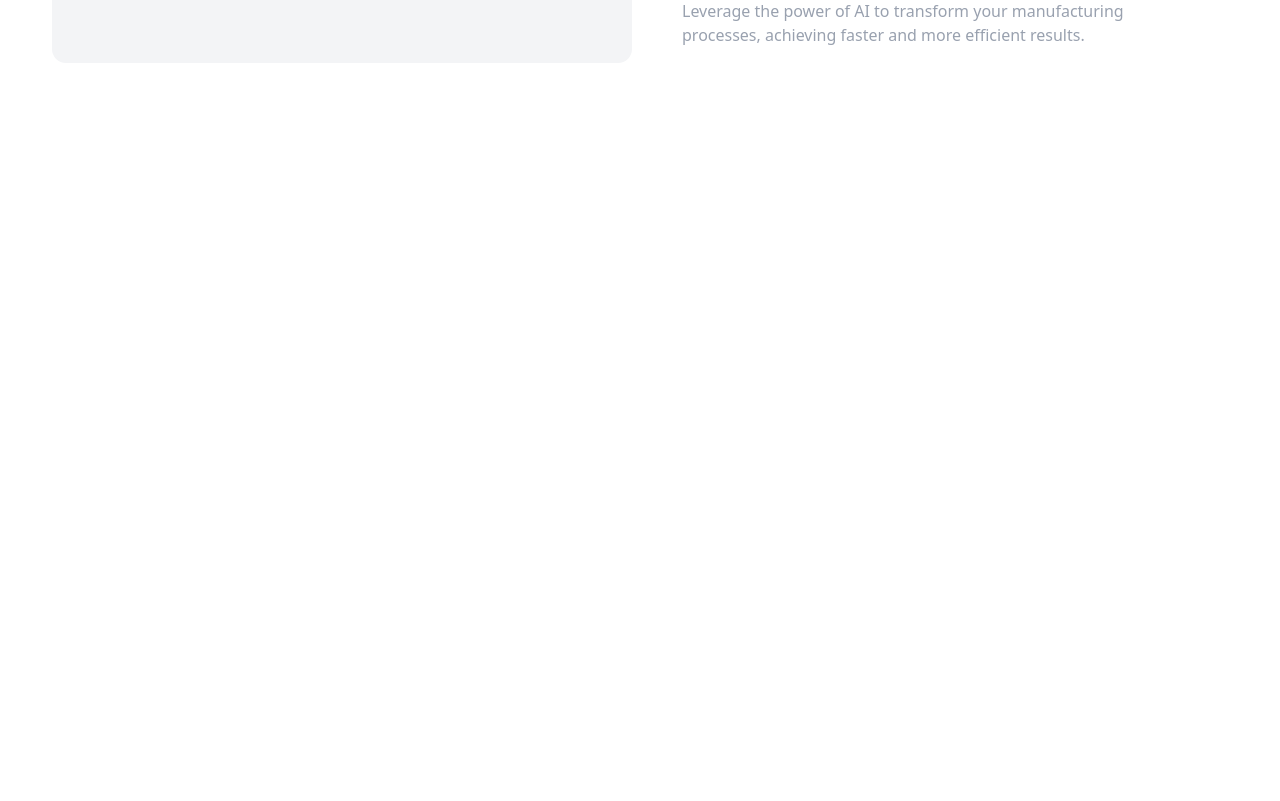
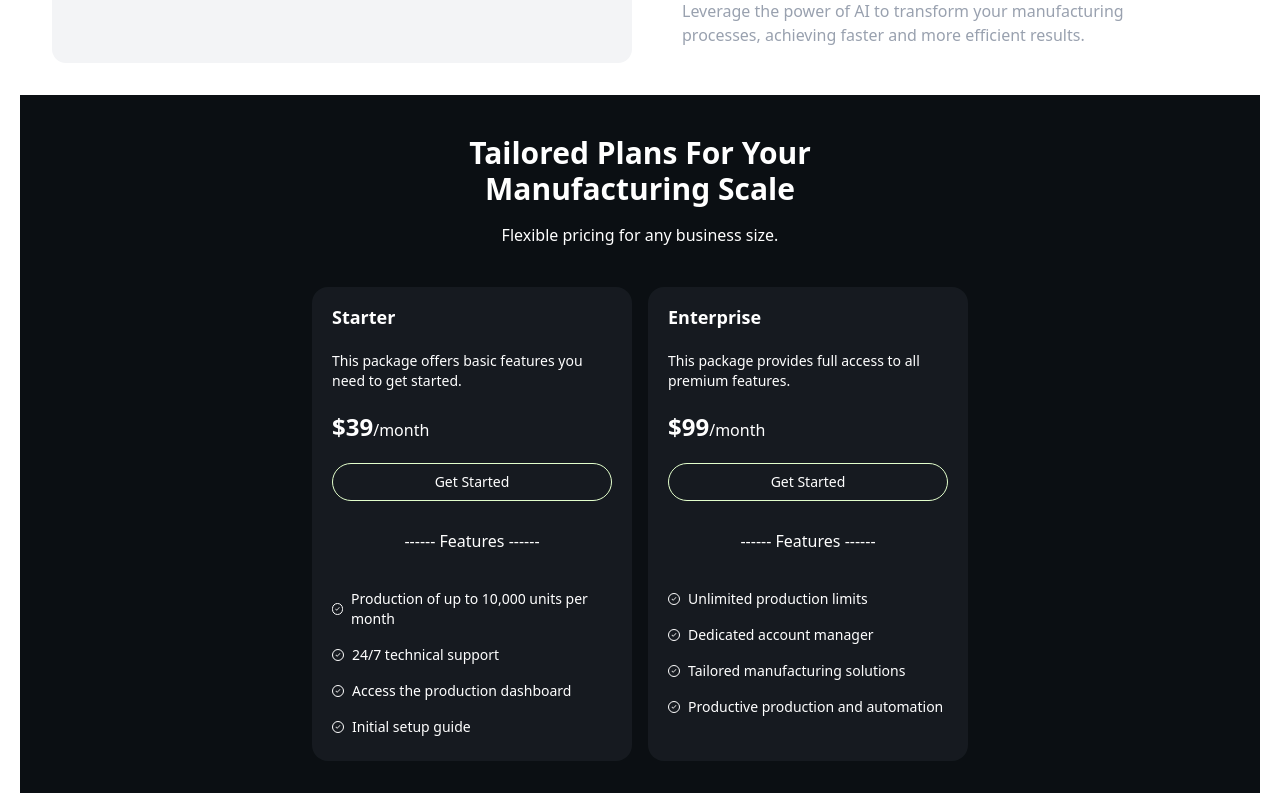
Before and after one commit to R-Tedy/sted_fast, a Next.js app: page / in a window 1280 px wide. Shown: the part 1965-2766 px from the top of the page. Before the commit the page ends 2068 px from the top, so only its background shows below. Built offline with nearby package versions, Linux system fonts and the light colour scheme.

Commit message:
implement pricing section

```diff
--- a/app/(root)/page.tsx
+++ b/app/(root)/page.tsx
@@ -1,5 +1,6 @@
 import Benefits from '@/components/Benefits'
 import Hero from '@/components/Hero'
+import Prices from '@/components/Prices'
 import Services from '@/components/Services'
 import React from 'react'
 
@@ -9,6 +10,7 @@ const page = () => {
       <Hero/>
       <Services/>
       <Benefits/>
+      <Prices/>
     </section>
   )
 }
--- /dev/null
+++ b/components/Prices.tsx
@@ -0,0 +1,93 @@
+import Image from 'next/image'
+import Link from 'next/link'
+import React from 'react'
+
+const priceDetails = [
+  {
+    type: 'Starter',
+    intro: 'This package offers basic features you need to get started.',
+    cost: 39,
+    link: '/',
+    features: [
+      'Production of up to 10,000 units per month',
+      '24/7 technical support',
+      'Access the production dashboard',
+      'Initial setup guide'
+    ]
+  },
+  {
+    type: 'Enterprise',
+    intro: 'This package provides full access to all premium features.',
+    cost: 99,
+    link: '/',
+    features: [
+      'Unlimited production limits',
+      'Dedicated account manager',
+      'Tailored manufacturing solutions',
+      'Productive production and automation'
+    ]
+  },
+]
+
+const Prices = () => {
+  return (
+    <section className='p-4 -mx-4 bg-[#0B0F13] text-white py-8'>
+      <h2 className='text-center text-3xl font-bold py-2 capitalize'>
+        Tailored plans for your <br /> manufacturing scale
+      </h2>
+      <p className='text-center py-2'>
+        Flexible pricing for any business size.
+      </p>
+      <div className='w-full flex flex-col lg:flex-row gap-4 pt-8 justify-center'>
+        {priceDetails.map(({type, intro, cost, link, features}) => (
+          <div
+            key={type}
+            className='w-full lg:w-80 py-4 px-8 lg:px-5 bg-[#777c90]/10 rounded-2xl flex flex-col gap-5'
+          >
+            <h3 className='font-semibold text-lg'>
+              {type}
+            </h3>
+            <p className='text-sm'>
+              {intro}
+            </p>
+            <p>
+              <span className='text-2xl font-bold'>${cost}</span>/month
+            </p>
+            <Link
+              href={link}
+              className='w-full rounded-full border border-[#e3ffcc] py-2 text-center text-sm font-[400] hover:bg-white hover:text-[#0B0F13]'
+            >
+              Get Started
+            </Link>
+            <h4 className='text-center py-2'>
+              ------ Features ------
+            </h4>
+            <ul>
+              {features.map((feature, index) => (
+                <li
+                  key={index}
+                  className='flex gap-2 items-center py-2'
+                >
+                <div>
+                  <Image
+                    src={'/icons/check_small.svg'}
+                    alt='check'
+                    width={12}
+                    height={12}
+                    className='rounded-full border border-white'
+                  />
+                </div>
+                <p className='text-sm'>
+                  {feature}
+                </p>
+                </li>
+              ))}
+            </ul>
+          </div>
+        ))}
+      </div>
+    </section>
+  )
+}
+
+export default Prices
```
